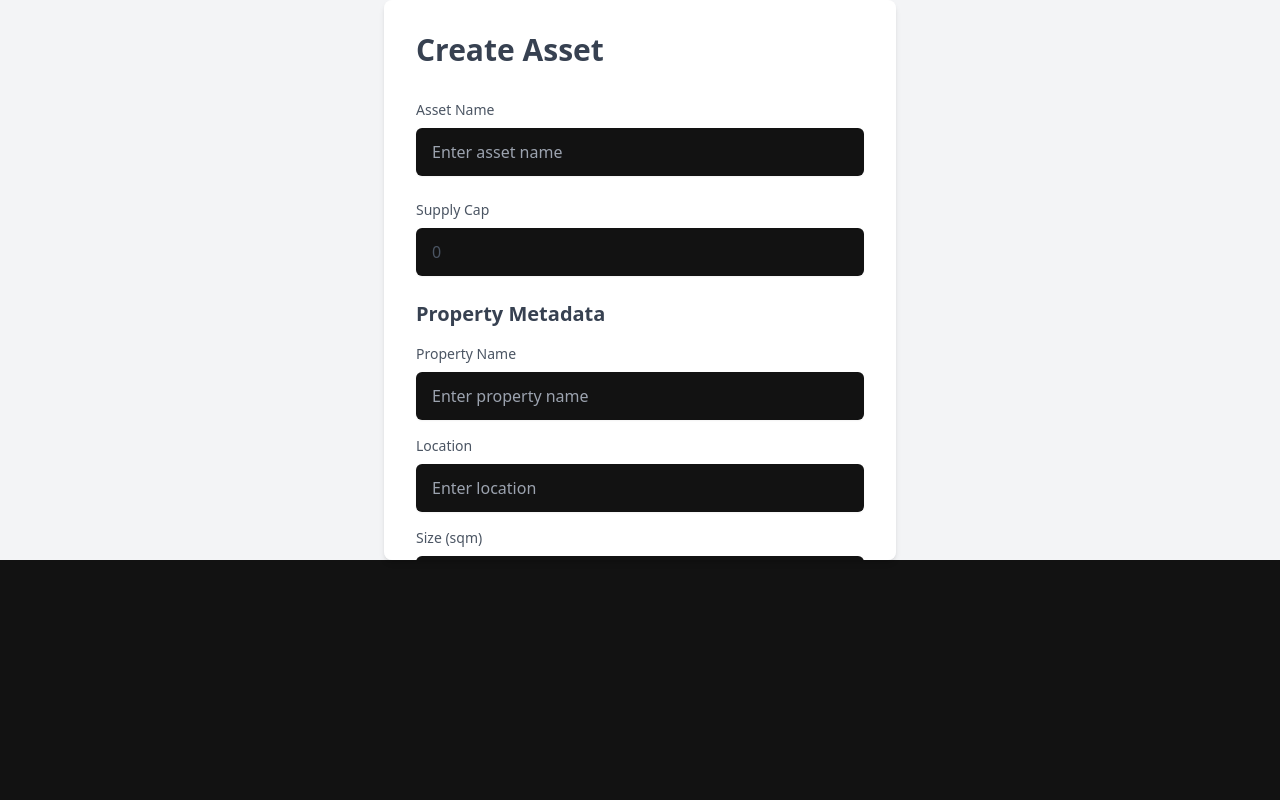
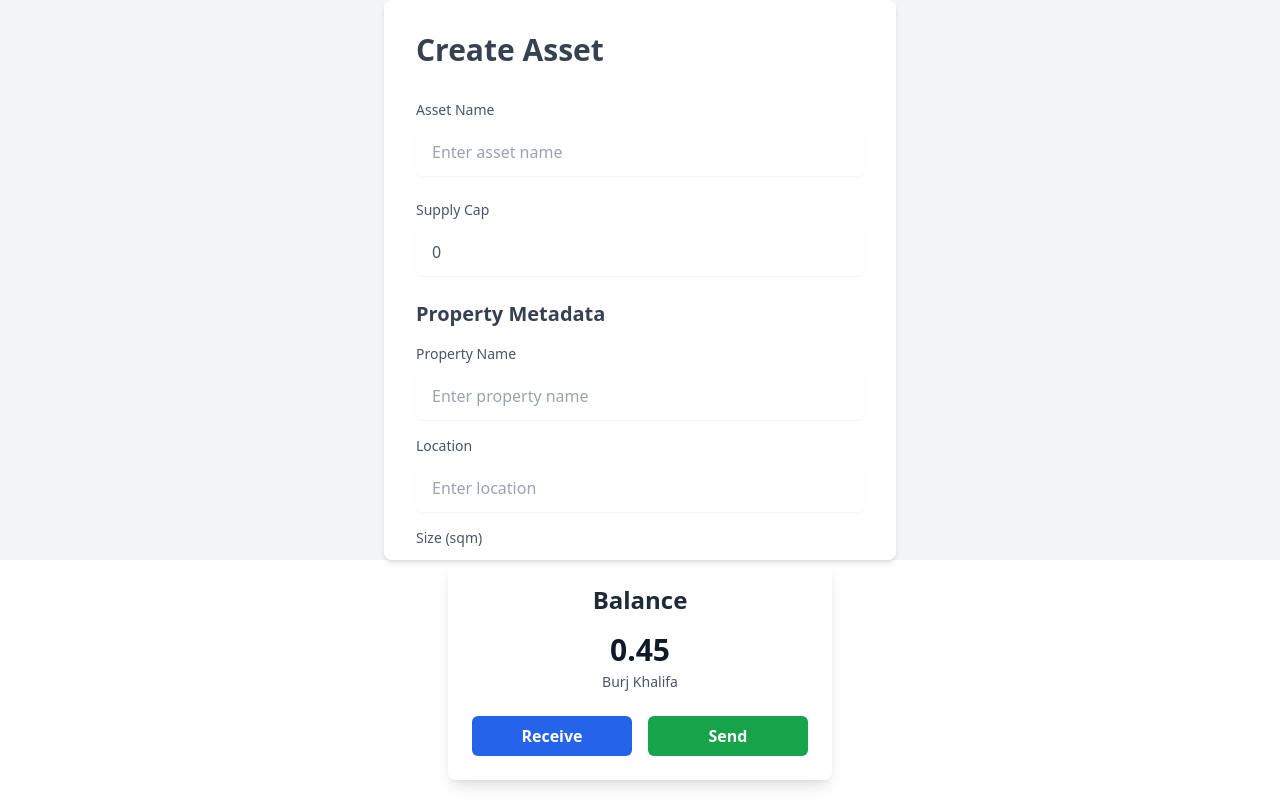
Before and after one commit to fai2an/sui-land, a React (Vite) app: page /dashboard in a window 1280 px wide. Built offline with nearby package versions, Linux system fonts and the light colour scheme; what @mysten/dapp-kit, @mysten/sui would draw is missing.

Commit message:
feat: wallet interface

```diff
--- a/index.html
+++ b/index.html
@@ -1,5 +1,5 @@
 <!doctype html>
-<html lang="en" class="dark-theme" style="color-scheme: dark">
+<html lang="en" style="color-scheme: light">
   <head>
     <meta charset="UTF-8" />
     <link rel="icon" type="image/svg+xml" href="/vite.svg" />
--- a/src/App.tsx
+++ b/src/App.tsx
@@ -20,7 +20,7 @@ const App = () => {
             </div>
           }
         />
-        <Route path="/dashboard" element={<Dashboard />} />{" "}
+        <Route path="/dashboard" element={<Dashboard />} />
       </Routes>
     </Router>
   );
--- /dev/null
+++ b/src/components/WalletInterface.tsx
@@ -0,0 +1,25 @@
+const WalletInterface = () => {
+  return (
+    <div className="flex flex-col items-center p-6 bg-white shadow-lg rounded-lg max-w-sm mx-auto">
+      <h2 className="text-2xl font-semibold text-gray-800 mb-4">Balance</h2>
+
+      {/* Token Name and Balance */}
+      <div className="text-center mb-6">
+        <p className="text-3xl font-bold text-gray-900 mb-1">0.45</p>
+        <p className="text-sm font-medium text-gray-600">Burj Khalifa</p>
+      </div>
+
+      {/* Send and Receive Buttons */}
+      <div className="flex justify-between w-full">
+        <button className="w-full py-2 px-4 bg-blue-600 text-white font-semibold rounded-md hover:bg-green-700 focus:outline-none focus:ring-2 focus:ring-green-500 mr-2">
+          Receive
+        </button>
+        <button className="w-full py-2 px-4 bg-green-600 text-white font-semibold rounded-md hover:bg-blue-700 focus:outline-none focus:ring-2 focus:ring-blue-500 ml-2">
+          Send
+        </button>
+      </div>
+    </div>
+  );
+};
+
+export default WalletInterface;
--- a/src/pages/Dashboard.tsx
+++ b/src/pages/Dashboard.tsx
@@ -1,7 +1,13 @@
 import CreateTokenForm from "../components/CreateTokenForm.tsx";
+import WalletInterface from "../components/WalletInterface.tsx";
 
 const Dashboard = () => {
-  return <CreateTokenForm />;
+  return (
+    <div>
+      <CreateTokenForm />
+      <WalletInterface />
+    </div>
+  );
 };
 
 export default Dashboard;
```
